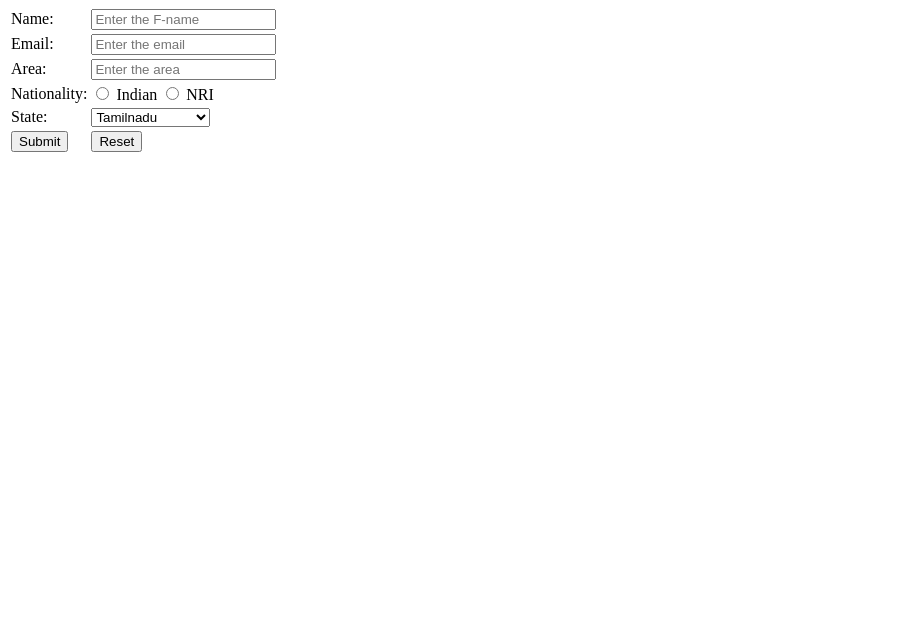
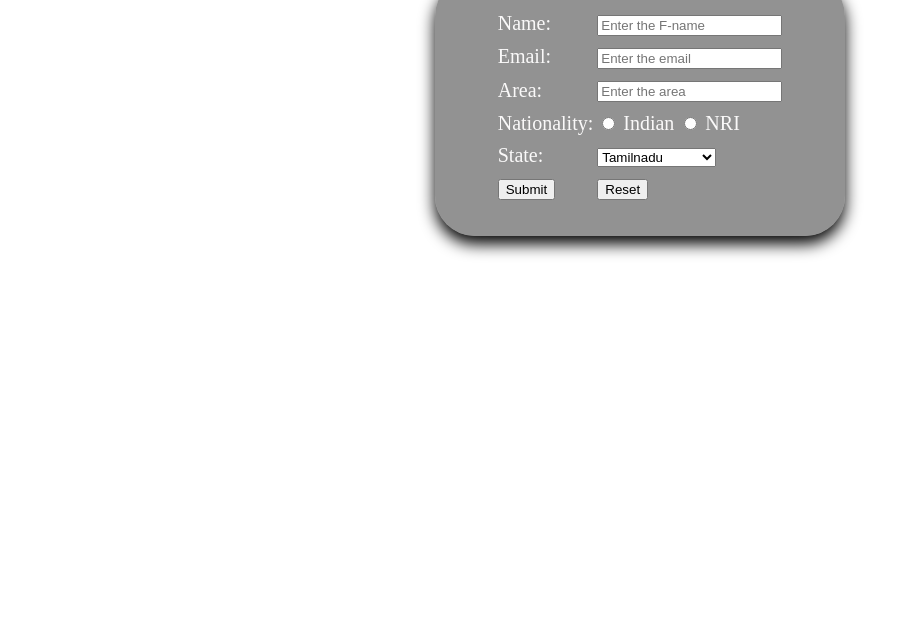
Before and after one commit to guru-0369/guru, a plain HTML site: page index.html in a window 1280 px wide. Shown: the part 162-800 px from the top of the page, without its empty margins (0-912 px from the left). Drawn offline with Linux system fonts and the light colour scheme.

Commit message:
Update index.html

```diff
--- a/index.html
+++ b/index.html
@@ -4,7 +4,7 @@
     <meta charset="UTF-8">
     <meta name="viewport" content="width=device-width, initial-scale=1.0">
     <title>Project</title>
-    <link rel="stylesheet" href="w.css">
+    <link rel="stylesheet" href="style.css">
 </head>
 <body>
     <div class="rowhead">
```
